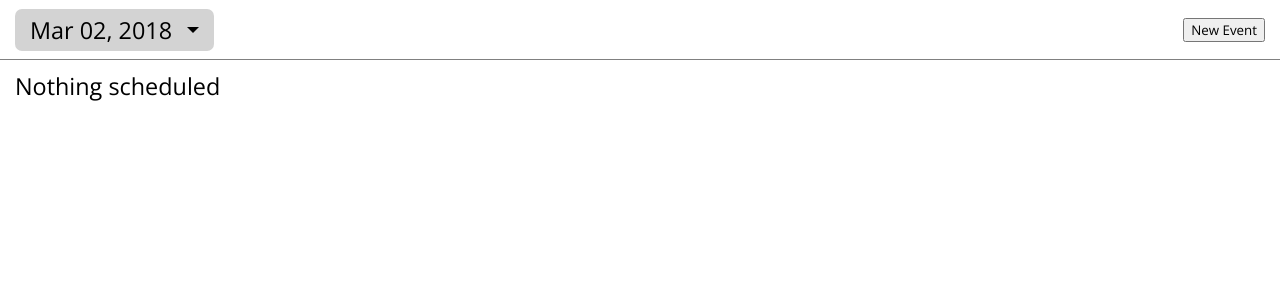
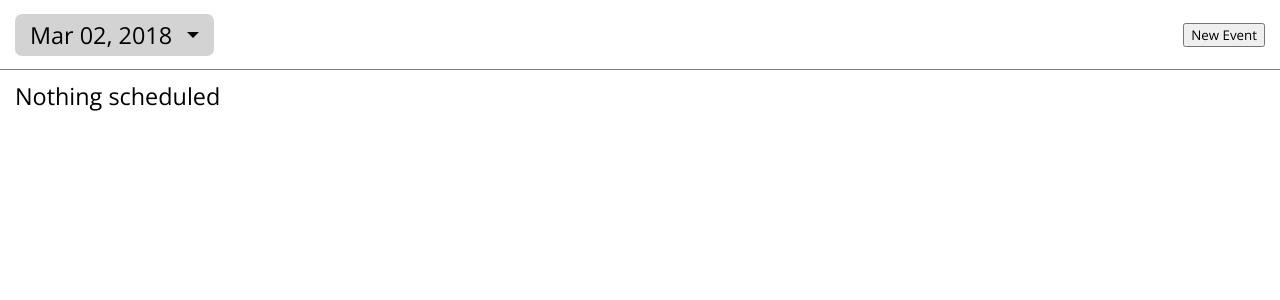
Before and after one commit to sequoian/calendar, a React (Create React App) app in the folder client/: page / in a window 1280 px wide. Shown: the top 300 px of the page. Built offline with nearby package versions, Linux system fonts and the light colour scheme; a web font is replaced by a local one.

Commit message:
header and calendar btn styles

```diff
--- a/client/src/css/EventList.css
+++ b/client/src/css/EventList.css
@@ -1,5 +1,5 @@
 .event-list {
-  padding-top: 60px;
+  padding-top: 70px;
 }
 
 .day {
--- a/client/src/css/Header.css
+++ b/client/src/css/Header.css
@@ -5,7 +5,7 @@
   justify-content: space-between;
   align-items: center;
   padding: 0 15px;
-  height: 60px;
+  height: 70px;
   background-color: white;
   border-bottom: 1px solid gray;
 }
```
